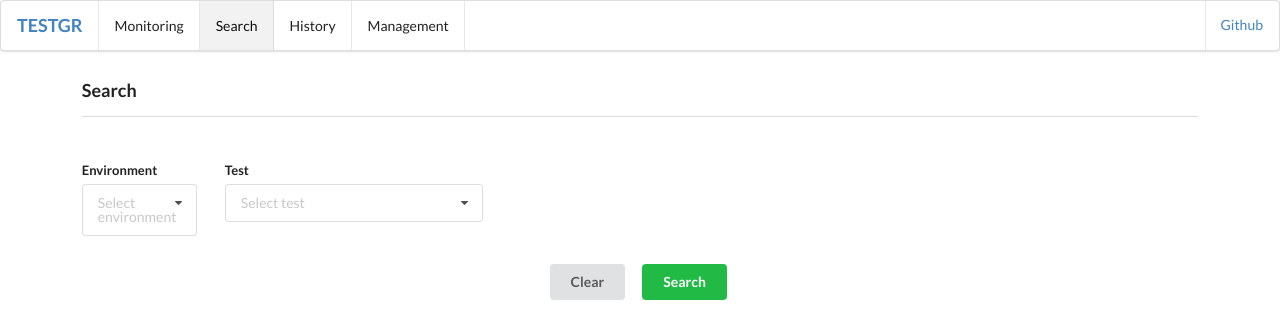
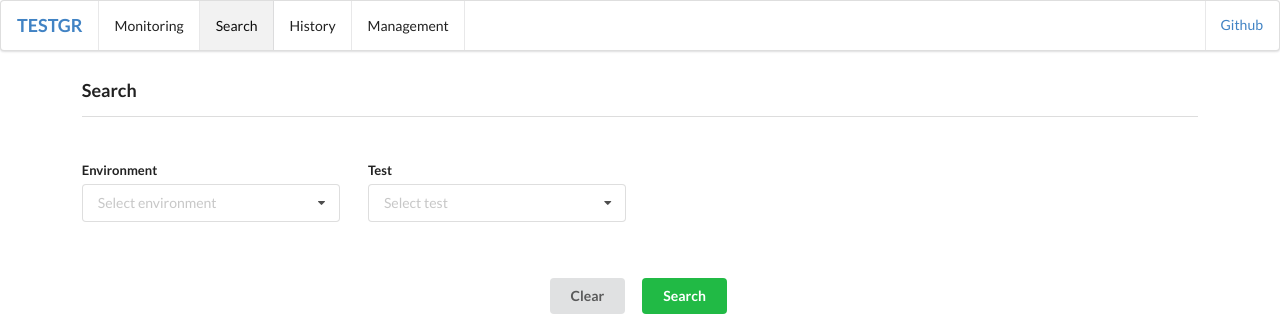
Before and after one commit to and-sm/testgr, a Django app: page /search in a window 1280 px wide. Shown: the top 328 px of the page. Run offline with Django 3.2, Linux system fonts and the light colour scheme; data that the repository does not hold is empty; some libraries are stand-ins or nearby versions.

Commit message:
0.8.0 updated README

```diff
--- a/loader/models.py
+++ b/loader/models.py
@@ -97,7 +97,6 @@ class Tests(models.Model):
     # status: 1 -   "Not started" 2 - "In progress", 3 - "Passed", 4 - "Failed", 5 - "Skipped", 6 - "Aborted"
     status = models.SmallIntegerField(blank=True, null=True)
     msg = models.TextField(blank=True)
-    # fw_type = models.SmallIntegerField(blank=True, null=True)
     job = models.ForeignKey(TestJobs, on_delete=models.CASCADE, related_name='tests')
     test = models.ForeignKey(TestsStorage, on_delete=models.CASCADE, related_name='test_storage')
 
--- a/search/templates/search/search.html
+++ b/search/templates/search/search.html
@@ -63,6 +63,7 @@
         <!--<div class="ui raised segment">-->
 
             <div class="ui grid">
+
                 {% comment %}
                 OLD Select
                 <div class="two wide column">
@@ -85,7 +86,7 @@
                 </div>
                 {% endcomment %}
 
-                <div class="two wide column">
+                <div class="four wide column">
                     <div class="ui form">
                         <div class="field"><label>Environment</label>
                             <div class="ui fluid search selection dropdown">
@@ -230,11 +231,8 @@ $('#filter_btn').click(function(event){
 
     event.preventDefault();
 
-    //let environments = $('#environments').val();
     let environments = $('input[name=environments]').val();
     let tests = $('input[name=tests]').val();
-    // let tests = $('#tests').val();
-    // let status = $('#status').val();
 
     let table = $('#filter_results_table').DataTable( {
             //  "lengthMenu": [[10, 25, 50, -1], [10, 25, 50, "All"]]
```
Also changed, not shown: README.md.
